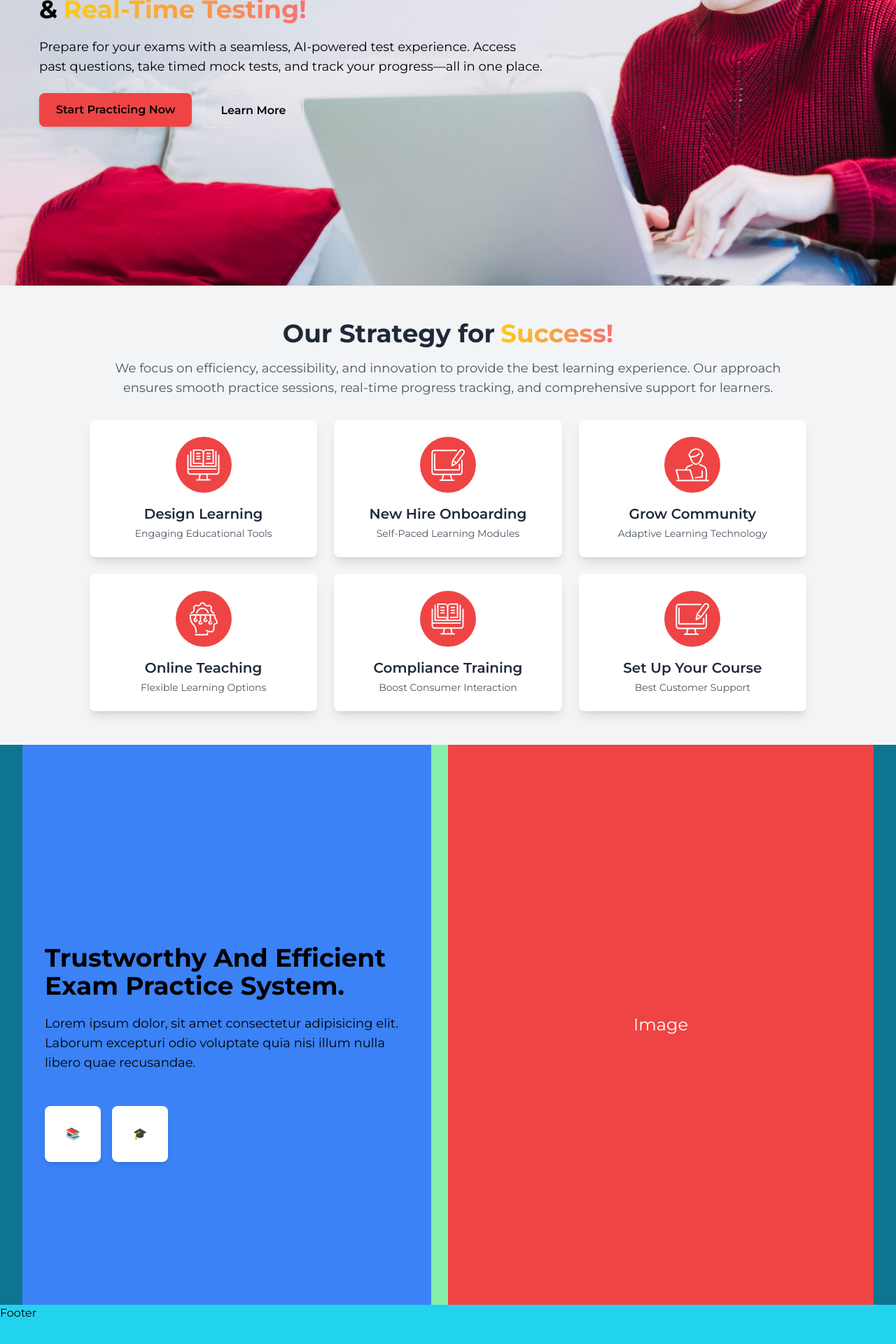
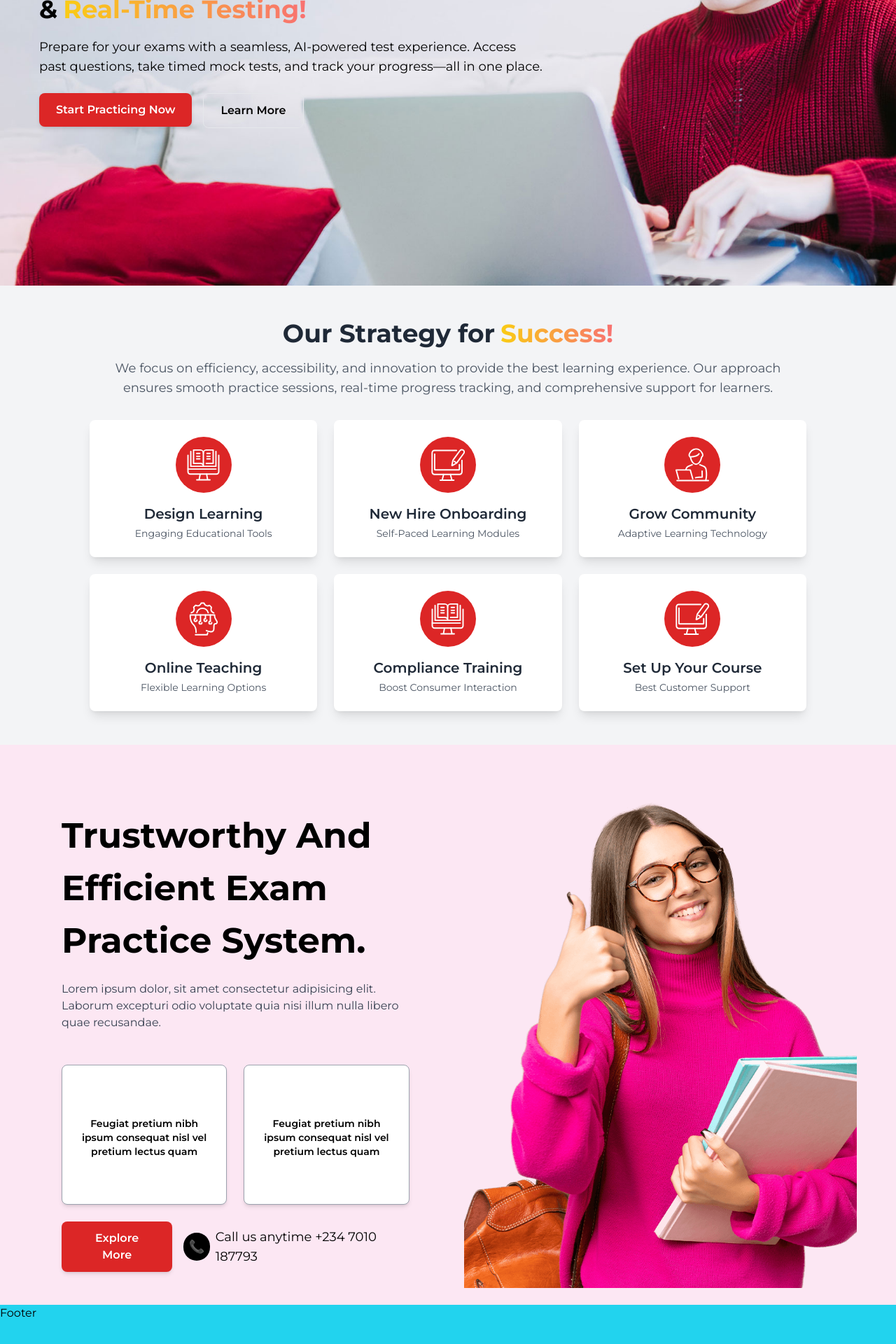
Before and after one commit to DanielEromonsele/CBTapp, a React (Vite) app: page / in a window 1280 px wide. Shown: the part 472-2392 px from the top of the page at 70% size. Built offline with nearby package versions, Linux system fonts and the light colour scheme.

Commit message:
Update on auth pag

```diff
--- a/src/components/Static/Header.tsx
+++ b/src/components/Static/Header.tsx
@@ -6,7 +6,7 @@ const Header = () => {
 
   useEffect(() => {
     const handleScroll = () => {
-      setScrolling(window.scrollY > 50);
+      setScrolling(window.scrollY > 70);
     };
 
     window.addEventListener("scroll", handleScroll);
@@ -18,22 +18,23 @@ const Header = () => {
   return (
     <div
       className={`w-full h-[80px] fixed top-0 left-0 z-50 transition-all duration-500 flex items-center justify-center ${
-        scrolling ? "bg-red-100 shadow-lg" : "bg-white"
+        scrolling ? "bg-red-600 shadow-lg" : "bg-white"
       }`}
     >
       <div className="w-[95%] h-full flex items-center justify-between px-6">
-        {/* Logo */}
         <div
           className={`text-[50px] font-bold drop-shadow-md transition-all duration-500 ${
-            scrolling ? "text-white" : "text-black"
+            scrolling ? "text-white" : "text-red-600"
           }`}
         >
-          Novuss
+          TopGrader
         </div>
-
-        {/* Get Started Button */}
         <Link to="/auth/register">
-          <div className="w-[180px] h-[40px] text-[20px] font-semibold bg-red-400 text-white rounded-lg flex items-center justify-center hover:rounded-tr-full hover:rounded-bl-full transition-all duration-700 cursor-pointer hover:scale-105 shadow-md">
+          <div
+            className={`w-[180px] h-[40px] text-[20px] font-semibold bg-red-400 text-white rounded-lg flex items-center justify-center hover:rounded-tr-full hover:rounded-bl-full transition-all duration-600 cursor-pointer hover:scale-105 shadow-md ${
+              scrolling ? "bg-white  text-red-700" : "bg-red-600"
+            }`}
+          >
             Get Started
           </div>
         </Link>
--- a/src/components/auth/Login.tsx
+++ b/src/components/auth/Login.tsx
@@ -12,7 +12,7 @@ const Register = () => {
             </h1>
           </div>
           <Link to="/auth/register">
-            <div className="text-[20px] text-green-600 font-semibold border border-green-600 px-4 py-2 flex items-center justify-center rounded-lg">
+            <div className="text-[16px] sm:text-[20px] text-green-600 font-semibold border border-green-600 px-3 sm:px-4 py-1 sm:py-2 flex items-center justify-center rounded-lg">
               Register Here
             </div>
           </Link>
--- a/src/components/auth/Register.tsx
+++ b/src/components/auth/Register.tsx
@@ -28,7 +28,6 @@ const Register = () => {
             </div>
             <form className="w-full max-w-md space-y-6">
               {" "}
-              {/* Increased spacing */}
               <input
                 type="email"
                 placeholder="Insert Your Email"
--- /dev/null
+++ b/src/components/pages/featuresPage/Features.tsx
@@ -0,0 +1,7 @@
+import React from "react";
+
+const Features = () => {
+  return <div>Features</div>;
+};
+
+export default Features;
--- a/src/components/pages/landingPage/Hero.tsx
+++ b/src/components/pages/landingPage/Hero.tsx
@@ -26,7 +26,7 @@ const Hero = () => {
           <div className="flex space-x-4">
             <Link to={"/auth/login"}>
               <motion.button
-                className="bg-red-500 font-semibold px-6 py-3 rounded-lg shadow-md"
+                className="bg-red-600 font-semibold px-6 py-3 rounded-lg shadow-md text-white"
                 initial={{ opacity: 0, x: -50 }}
                 animate={{ opacity: 1, x: 0 }}
                 transition={{ duration: 0.5 }}
--- a/src/components/pages/landingPage/Strategy.tsx
+++ b/src/components/pages/landingPage/Strategy.tsx
@@ -61,8 +61,6 @@ const Strategy = () => {
           sessions, real-time progress tracking, and comprehensive support for
           learners.
         </p>
-
-        {/* Grid Layout */}
         <div className="grid grid-cols-1 sm:grid-cols-2 lg:grid-cols-3 gap-6">
           {strategyItems.map((item, index) => (
             <motion.div
@@ -77,8 +75,7 @@ const Strategy = () => {
               }}
               viewport={{ once: true }}
             >
-              {/* Larger Icon with Red Background & White Image */}
-              <div className="w-20 h-20 bg-red-500 rounded-full mb-4 flex items-center justify-center">
+              <div className="w-20 h-20 bg-red-600 rounded-full mb-4 flex items-center justify-center">
                 <img
                   src={item.icon}
                   alt={item.title}
--- a/src/components/pages/landingPage/TeachingService.tsx
+++ b/src/components/pages/landingPage/TeachingService.tsx
@@ -1,33 +1,73 @@
 import React from "react";
+import { motion } from "framer-motion";
+import pic from "../../../assets/Demo-1-Slider-Image-G.png";
 
 const TeachingService = () => {
   return (
-    <div className="h-[100vh] w-full bg-cyan-700 flex items-center justify-center">
-      <div className="bg-green-300 h-full w-[95%] flex items-center justify-between">
-        <div className="bg-blue-500 w-[48%] h-full flex flex-col justify-center p-8">
-          <h1 className="text-3xl sm:text-4xl font-bold mb-5 mt-20">
+    <motion.div
+      initial={{ opacity: 0, x: -100 }}
+      animate={{ opacity: 1, x: 0 }}
+      transition={{ duration: 1 }}
+      className="h-[100vh] w-full flex items-center justify-center bg-pink-100"
+    >
+      <div className="h-full w-[95%] flex items-center justify-between p-6 gap-6">
+        <motion.div
+          initial={{ opacity: 0, x: -100 }}
+          whileInView={{ opacity: 1, x: 0 }}
+          viewport={{ once: true }}
+          transition={{ duration: 1 }}
+          className="w-[48%] h-full flex flex-col justify-center p-8 text-white"
+        >
+          <div className="w-16 h-1 bg-black mb-1"></div>
+          <h1 className="text-[50px] text-black font-bold mb-5 mt-10">
             Trustworthy And Efficient Exam Practice System.
           </h1>
-          <p className="text-base sm:text-lg mb-6">
+          <p className="mb-6 text-gray-700">
             Lorem ipsum dolor, sit amet consectetur adipisicing elit. Laborum
             excepturi odio voluptate quia nisi illum nulla libero quae
             recusandae.
           </p>
-
-          <div className="flex gap-4 mt-6">
-            <div className="w-20 h-20 bg-white flex items-center justify-center rounded-lg shadow-md">
-              📚
-            </div>
-            <div className="w-20 h-20 bg-white flex items-center justify-center rounded-lg shadow-md">
-              🎓
+          <div className="flex gap-6 mt-6">
+            <motion.div
+              className="w-[250px] h-[200px] bg-white flex flex-col items-center justify-center rounded-lg border border-gray-400 shadow-md hover:shadow-[0px_4px_2px_2px_red] transition-shadow p-4"
+              whileHover={{ scale: 1.05 }}
+              transition={{ duration: 0.3 }}
+            >
+              <p className="text-black text-center text-sm font-semibold mt-2">
+                Feugiat pretium nibh ipsum consequat nisl vel pretium lectus
+                quam
+              </p>
+            </motion.div>
+            <motion.div
+              className="w-[250px] h-[200px] bg-white flex flex-col items-center justify-center rounded-lg border border-gray-400 shadow-md hover:shadow-[0px_4px_2px_2px_red] transition duration-1000 p-4"
+              whileHover={{ scale: 1.05 }}
+              transition={{ duration: 0.3 }}
+            >
+              <p className="text-black text-center text-sm font-semibold mt-2">
+                Feugiat pretium nibh ipsum consequat nisl vel pretium lectus
+                quam
+              </p>
+            </motion.div>
+          </div>
+          <div className="flex items-center gap-4 mt-6">
+            <button className="bg-red-600 text-white font-semibold py-3 px-7 rounded-lg shadow-md transition">
+              Explore More
+            </button>
+            <div className="flex items-center gap-2">
+              <div className="w-10 h-10 bg-black flex items-center justify-center rounded-full">
+                <span className="text-lg">📞 </span>
+              </div>
+              <p className="text-black text-lg">
+                Call us anytime +234 7010 187793
+              </p>
             </div>
           </div>
-        </div>
-        <div className="bg-red-500 w-[50%] h-full flex items-center justify-center">
-          <p className="text-white text-2xl">Image</p>
+        </motion.div>
+        <div className="w-[48%] h-full">
+          <img src={pic} alt="" className="w-full h-full object-cover" />
         </div>
       </div>
-    </div>
+    </motion.div>
   );
 };
 
```
